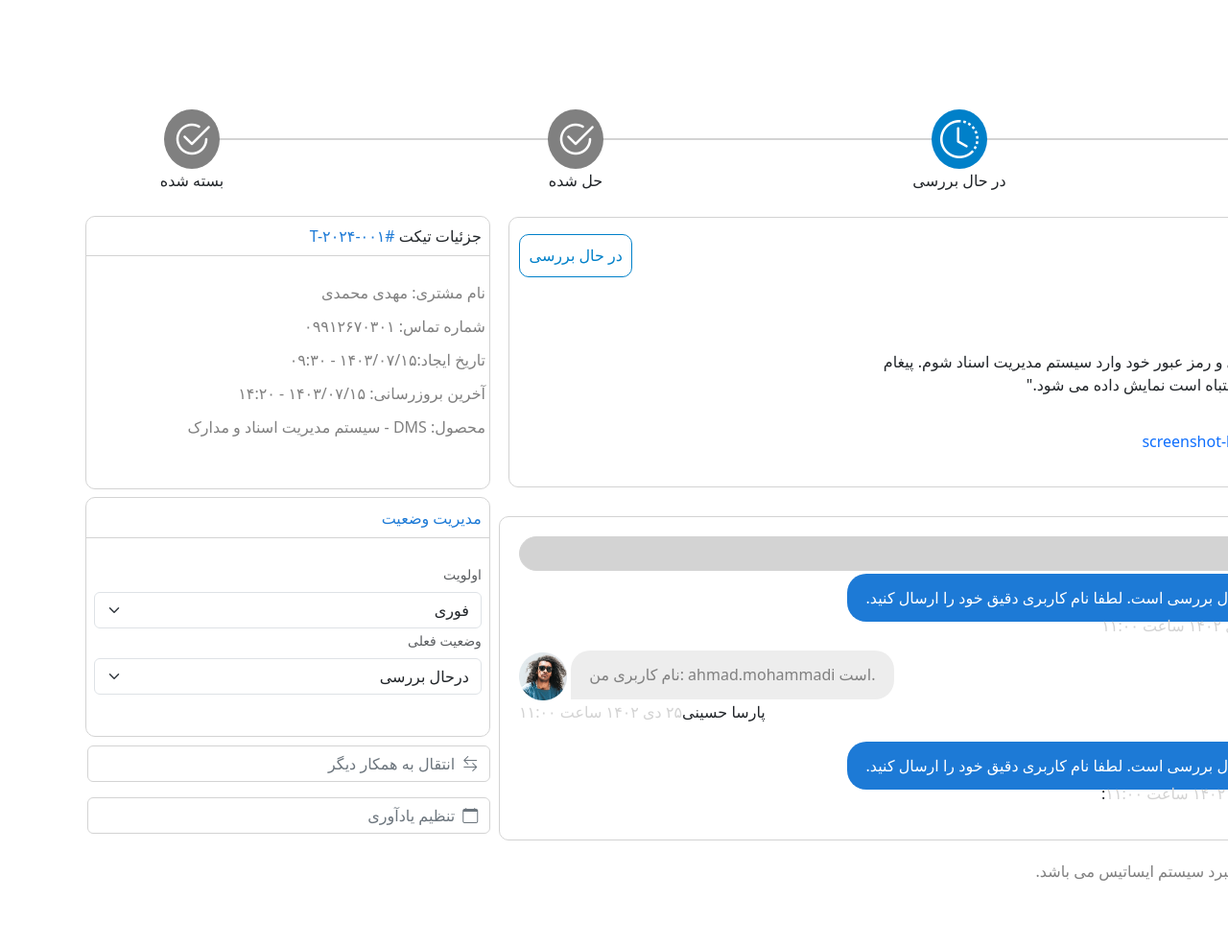
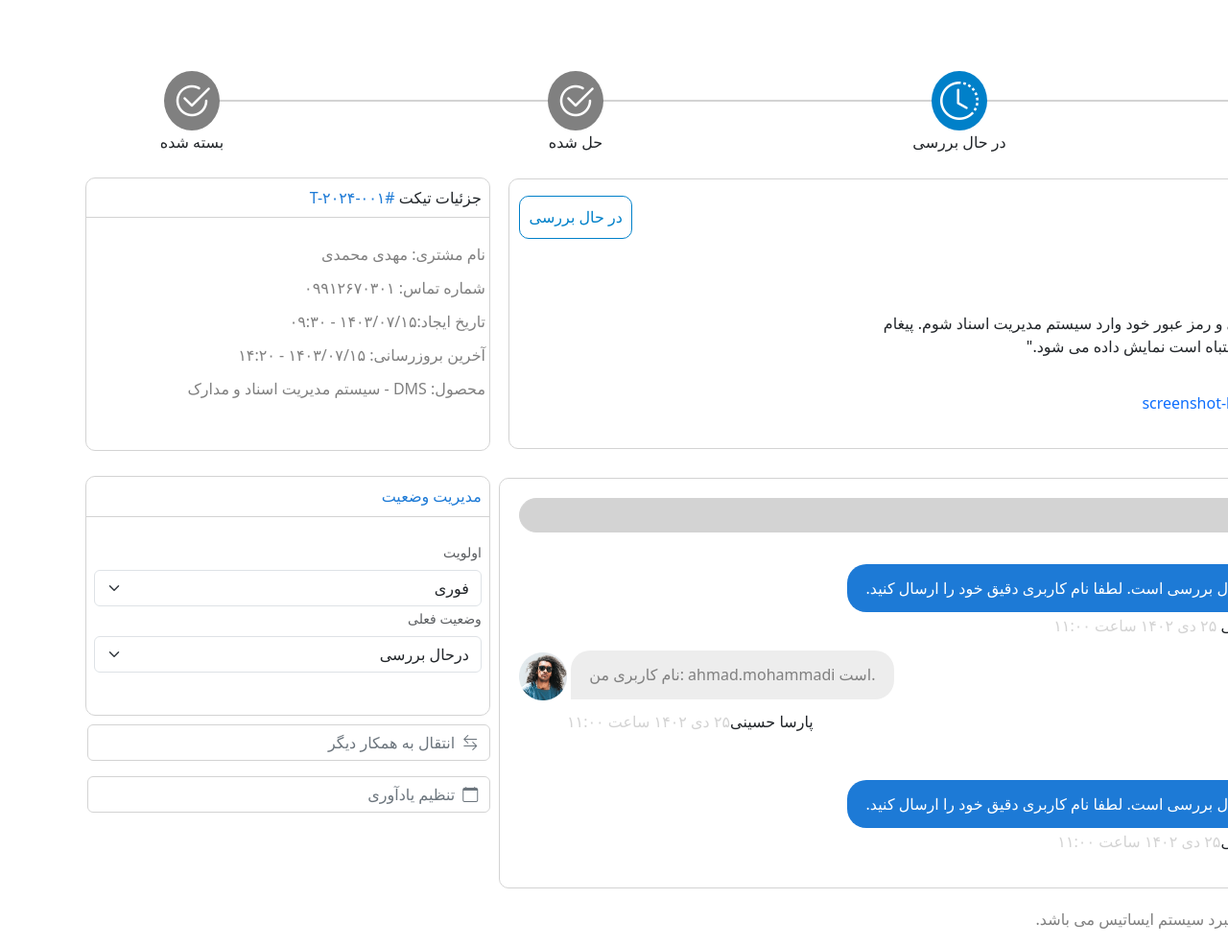
Before and after one commit to tannazkht/ticket-detail-design, a plain HTML site: page layout/index.html in a window 1280 px wide. Shown: the part 138-1124 px from the top of the page at 96% size. Before the commit the page ends 1074 px from the top, so only its background shows below. Drawn offline with nearby package versions, Linux system fonts and the light colour scheme.

Commit message:
commit 4

```diff
--- a/layout/index.html
+++ b/layout/index.html
@@ -67,6 +67,7 @@
         </div>
         <div class="left-section">
             <div class="navbar">
+                <!-- <div class="navbar-line"></div> -->
                 <!-- main navbar -->
                 <div class="search-box">
                     <input type="search" name="search" placeholder="جستجو">
@@ -162,7 +163,7 @@
                                         <img src="../assets/images/user1.jpg" alt="user image">
                                         <span class="message">نام کاربری من: ahmad.mohammadi است.</span>
                                     </div>
-                                    <p>پارسا حسینی<span class="date-and-time">۲۵ دی ۱۴۰۲ ساعت ۱۱:۰۰</span></p>
+                                    <p> پارسا حسینی<span class="date-and-time">۲۵ دی ۱۴۰۲ ساعت ۱۱:۰۰</span></p>
                                 </div>
                                 <div class="message-3">
                                     <div class="image-and-message">
@@ -170,7 +171,7 @@
                                         <i class="bi bi-headset"></i>
                                         <span class="message">سلام، مشکل شما در حال بررسی است. لطفا نام کاربری دقیق خود را ارسال کنید.</span>
                                     </div>
-                                    <p>علی محمدی- پشتیبانی فنی<span class="date-and-time">۲۵ دی ۱۴۰۲ ساعت ۱۱:۰۰</span>:</p>
+                                    <p> علی محمدی- پشتیبانی فنی<span class="date-and-time">۲۵ دی ۱۴۰۲ ساعت ۱۱:۰۰</span></p>
                                 </div>
                             </div>
                             <!-- <div class="input-section">
@@ -230,6 +231,7 @@
             </div>
             <div class="footer">
                 <!-- footer -->
+                <div class="footer-line"></div>
                 <p>کلیه حقوق مادی و معنوی متعلق به شرکت راهبرد سیستم ایساتیس می باشد.</p>
             </div>
         </div>
--- a/style/style.scss
+++ b/style/style.scss
@@ -110,6 +110,7 @@ html {
                     @include flex-manager(column, unset, unset);
                     .row-1 {
                         .row-1-1 {
+                            position: fixed;
                             p {
                                 a {
                                     text-decoration: none;
@@ -117,6 +118,7 @@ html {
                             }
                         }
                         .row-1-2 {
+                            // position: fixed;
                             a {
                                 text-decoration: none;
                                 color: gray;
@@ -202,6 +204,7 @@ html {
                             width: 1000px;
                             padding: 2%;
                             margin: 2% 0;
+                            // margin-left: 5%;
                             .chat-header {
                                 border: 1px solid lightgray;
                                 background-color: lightgray;
@@ -220,6 +223,7 @@ html {
                             }
                             .conversations {
                                 .message-1, .message-3 {
+                                    padding-top: 30px;
                                     .message {
                                     color: white;
                                     background-color: #1D7AD6;
@@ -236,6 +240,8 @@ html {
                                         padding: 0 5px;
                                     }
                                     p {
+                                        margin-right: 50px;
+                                        margin-top: 10px;
                                         .date-and-time {
                                             color: lightgray;
                                         }
@@ -257,6 +263,8 @@ html {
                                         width: 50px;
                                     }
                                         p {
+                                            margin-left: 50px;
+                                            margin-top: 10px;
                                         .date-and-time {
                                             color: lightgray;
                                         }
@@ -296,6 +304,7 @@ html {
                                 // width: 30%;
                                 height: 250px;
                                 margin: 2%;
+                                margin-top: 6%;
                             .status-management-header {
                                 border-bottom: 1px solid lightgray;
                                 padding: 2%;
```
Also changed, not shown: style/dist/style.css, style/style.css, 1 other file.
